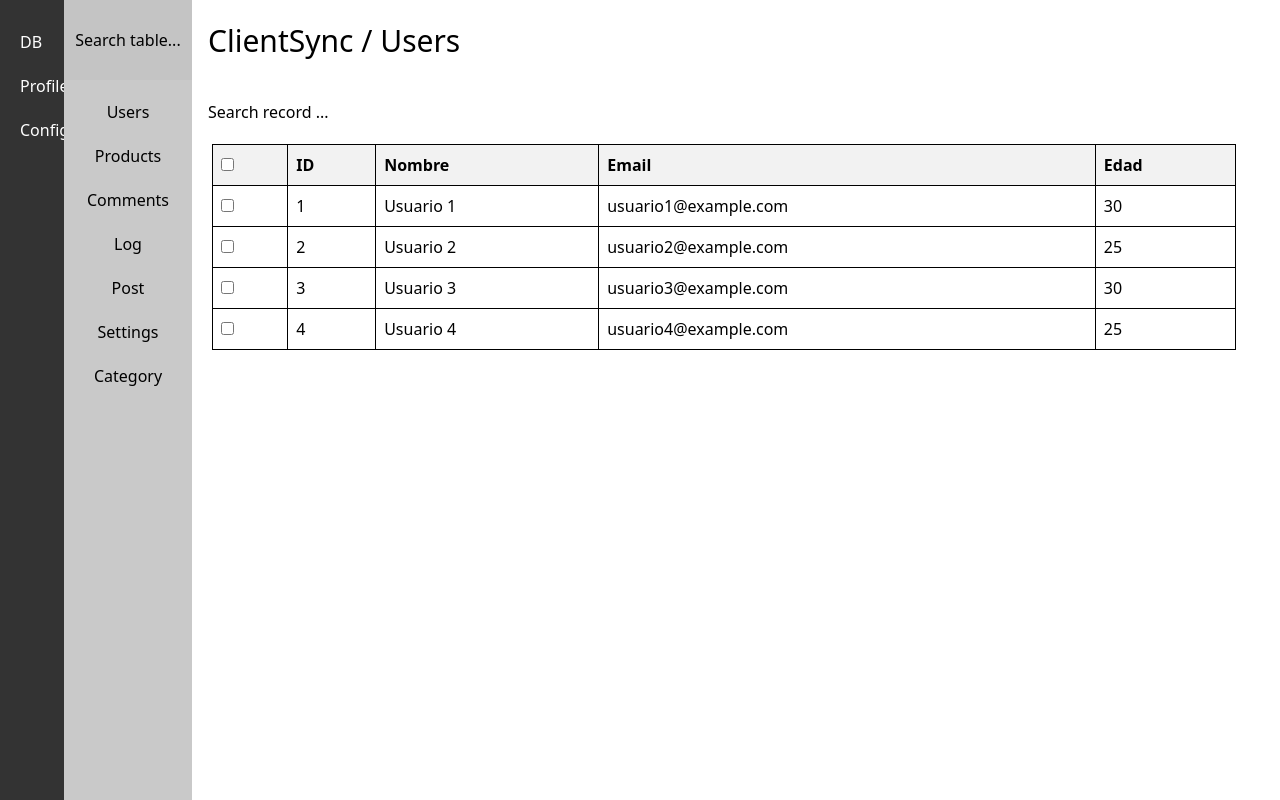
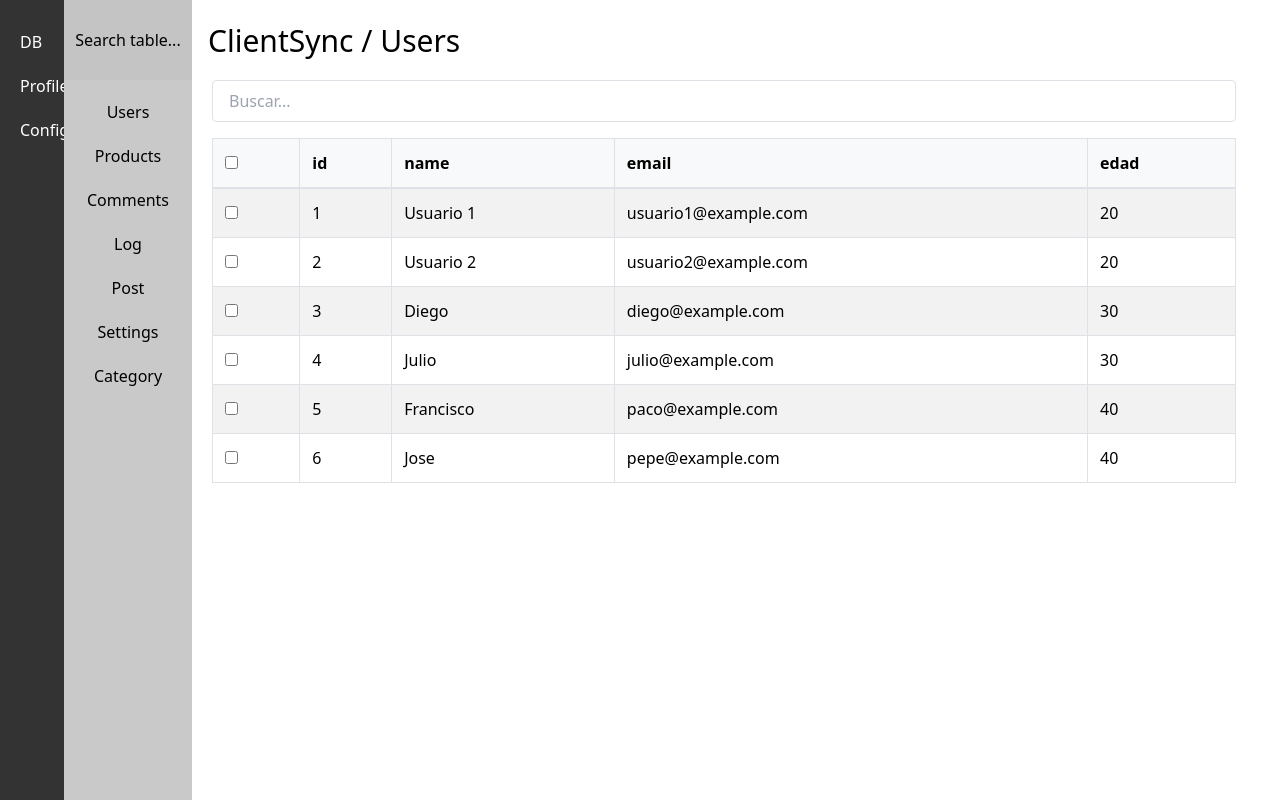
Before and after one commit to ertiti11/cms, a React (Vite) app in the folder ui/: page / in a window 1280 px wide. Built offline with nearby package versions, Linux system fonts and the light colour scheme.

Commit message:
front avance

```diff
--- a/ui/src/components/MainBody.jsx
+++ b/ui/src/components/MainBody.jsx
@@ -9,7 +9,7 @@ class MainBody extends React.Component {
         return (
             <>
                 <Title />
-                <Search />
+                {/* <Search /> */}
                 <TableComponent />
             </>
         );
--- a/ui/src/components/MainBodyComponents/Search.jsx
+++ b/ui/src/components/MainBodyComponents/Search.jsx
@@ -1,4 +1,4 @@
-
+/*
 import React from 'react';
 
 class Search extends React.Component {
@@ -9,4 +9,4 @@ class Search extends React.Component {
     }
 }
 
-export default Search;
+export default Search; */
--- a/ui/src/components/MainBodyComponents/TableComponent.jsx
+++ b/ui/src/components/MainBodyComponents/TableComponent.jsx
@@ -1,54 +1,66 @@
+import React, { useState } from 'react';
+import '../../styles/MainBodyStyles/Table.css'
 
-import React from 'react';
+let tab = {
+    cols: [
+        { title: "id" },
+        { title: "name" },
+        { title: "email" },
+        { title: "edad" },
+    ],
+    data: [
+        { id: 1, name: "Usuario 1", email: "usuario1@example.com", edad: 20 },
+        { id: 2, name: "Usuario 2", email: "usuario2@example.com", edad: 20 },
+        { id: 3, name: "Diego", email: "diego@example.com", edad: 30 },
+        { id: 4, name: "Julio", email: "julio@example.com", edad: 30 },
+        { id: 5, name: "Francisco", email: "paco@example.com", edad: 40 },
+        { id: 6, name: "Jose", email: "pepe@example.com", edad: 40 },
+    ],
+}
 
-class TableComponent extends React.Component {
-    render() {
+const TableComponent = () => {
+    const [searchTerm, setSearchTerm] = useState("");
+
+    const handleSearchChange = (event) => {
+        setSearchTerm(event.target.value);
+    };
+
+    const filteredData = tab.data.filter(row => {
+        return Object.values(row).some(val =>
+            String(val).toLowerCase().includes(searchTerm.toLowerCase())
+        );
+    });
+
     return (
         <div className='table'>
+            <input
+                type="text"
+                placeholder="Buscar..."
+                value={searchTerm}
+                onChange={handleSearchChange}
+            />
             <table className="customTable">
                 <thead>
                     <tr>
                         <th><input type='checkbox'/></th>
-                        <th>ID</th>
-                        <th>Nombre</th>
-                        <th>Email</th>
-                        <th>Edad</th>
+                        {tab.cols.map((col, index) => (
+                            <th key={index}>{col.title}</th>
+                        ))}
                     </tr>
                 </thead>
                 <tbody>
-                    <tr>
+                    {filteredData.map((row, rowIndex) => (
+                        <tr key={rowIndex}>
                             <td><input type='checkbox'/></td>
-                        <td>1</td>
-                        <td>Usuario 1</td>
-                        <td>usuario1@example.com</td>
-                        <td>30</td>
+                            {tab.cols.map((col, colIndex) => (
+                                <td key={colIndex}>{row[col.title]}</td>
+                            ))}
                         </tr>
-                    <tr>
-                        <td><input type='checkbox'/></td>
-                        <td>2</td>
-                        <td>Usuario 2</td>
-                        <td>usuario2@example.com</td>
-                        <td>25</td>
-                    </tr>
-                    <tr>
-                        <td><input type='checkbox'/></td>
-                        <td>3</td>
-                        <td>Usuario 3</td>
-                        <td>usuario3@example.com</td>
-                        <td>30</td>
-                    </tr>
-                    <tr>
-                        <td><input type='checkbox'/></td>
-                        <td>4</td>
-                        <td>Usuario 4</td>
-                        <td>usuario4@example.com</td>
-                        <td>25</td>
-                    </tr>
+                    ))}
                 </tbody>
             </table>
         </div>
     );
-    }
-}
+};
 
 export default TableComponent;
--- a/ui/src/components/TabListsComponents/List.jsx
+++ b/ui/src/components/TabListsComponents/List.jsx
@@ -1,5 +1,15 @@
 
 import React from 'react';
+
+// RECIBIR DEL BACKEND LAS COLECCIONES
+
+// Objeto de ejemplo:
+
+let collections = [
+    {
+        title: "users",
+    }
+]
 
 class List extends React.Component {
     render() {
--- a/ui/src/styles/MainBodyStyles/Table.css
+++ b/ui/src/styles/MainBodyStyles/Table.css
@@ -1,8 +1,8 @@
 .table {
     width: 100%;
-    height: 82%;
+    height: 90%;
     background-color: rgb(255, 255, 255);
     position: fixed;
     left: 15%;
-    top: 18%;
+    top: 10%;
 }
--- a/ui/src/styles/MainBodyStyles/table/customTable.css
+++ b/ui/src/styles/MainBodyStyles/table/customTable.css
@@ -1,19 +1,53 @@
 .customTable {
-    width: 80%; /* La tabla abarca todo el contenedor */
-    border-collapse: collapse; /* Elimina el espacio entre las celdas */
+  width: 80%;
+  margin-bottom: 1rem;
+  border-collapse: collapse;
+  border: 1px solid #dee2e6;
 }
 
 .customTable th, .customTable td {
-    border: 1px solid #000000; /* Borde alrededor de cada celda */
-    padding: 8px; /* Espacio interno en las celdas */
-    text-align: left; /* Alineación del texto a la izquierda */
-    height: 30px;
+  padding: 0.75rem;
+  vertical-align: top;
+  border: 1px solid #dee2e6;
+}
+
+.customTable thead th {
+  vertical-align: bottom;
+  border-bottom: 2px solid #dee2e6;
+  background-color: #f8f9fa;
+}
+
+.customTable tbody tr:nth-of-type(odd) {
+  background-color: #f2f2f2;
+}
+
+.customTable tbody tr:hover {
+  background-color: #e9ecef;
 }
 
 .customTable th {
-    background-color: #f2f2f2; /* Color de fondo para las celdas de encabezado */
+  text-align: left;
 }
 
 .table {
+  overflow-x: auto;
+  -webkit-overflow-scrolling: touch;
   margin-left: 20px;
 }
+
+.table input[type="text"] {
+  margin-bottom: 1rem;
+  padding: 0.5rem 1rem;
+  font-size: 1rem;
+  width: 80%;
+  box-sizing: border-box;
+  border: 1px solid #dee2e6;
+  border-radius: 0.25rem;
+  outline: none;
+  transition: border-color 0.3s ease, box-shadow 0.3s ease;
+}
+
+.table input[type="text"]:focus {
+  border-color: #80bdff;
+  box-shadow: 0 0 0 0.1rem rgba(0, 123, 255, 0.25);
+}
```
Lines whose indentation alone changed are shown as unchanged.
